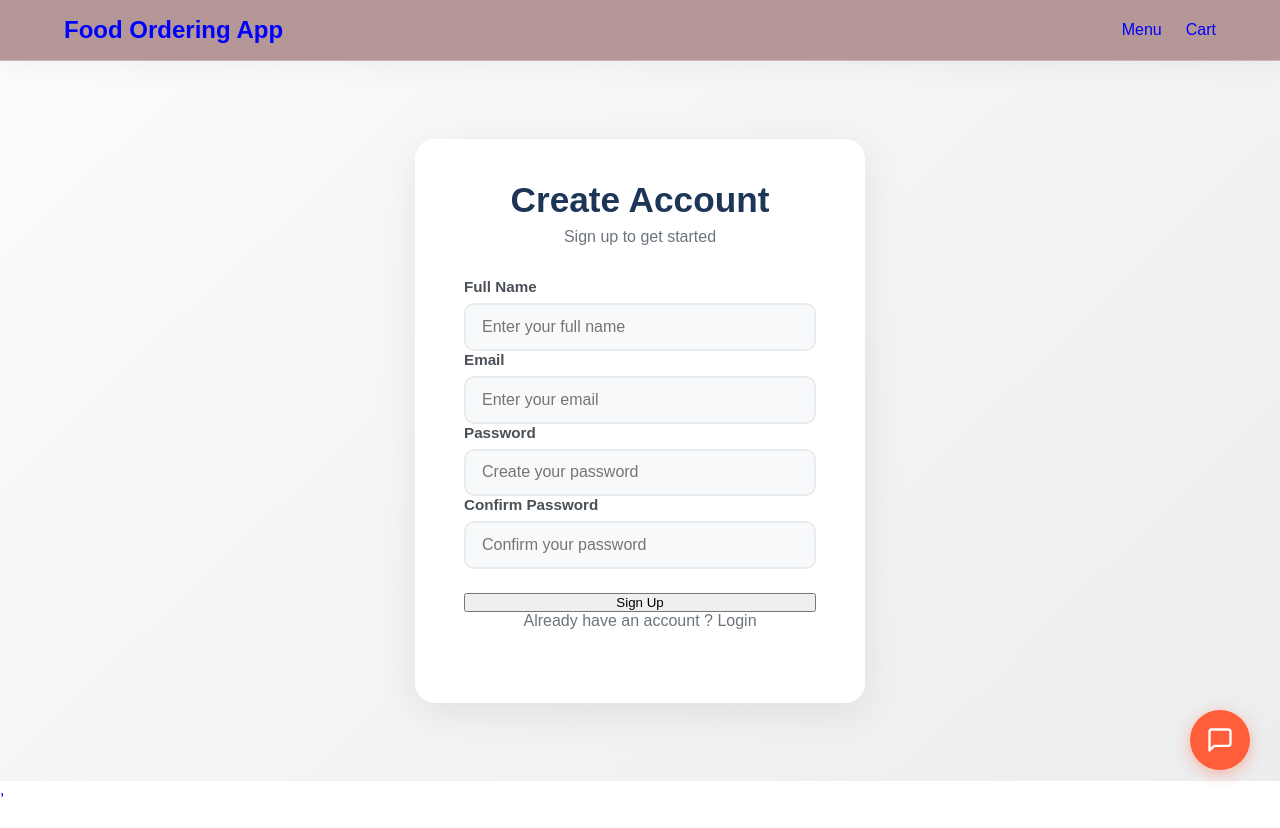
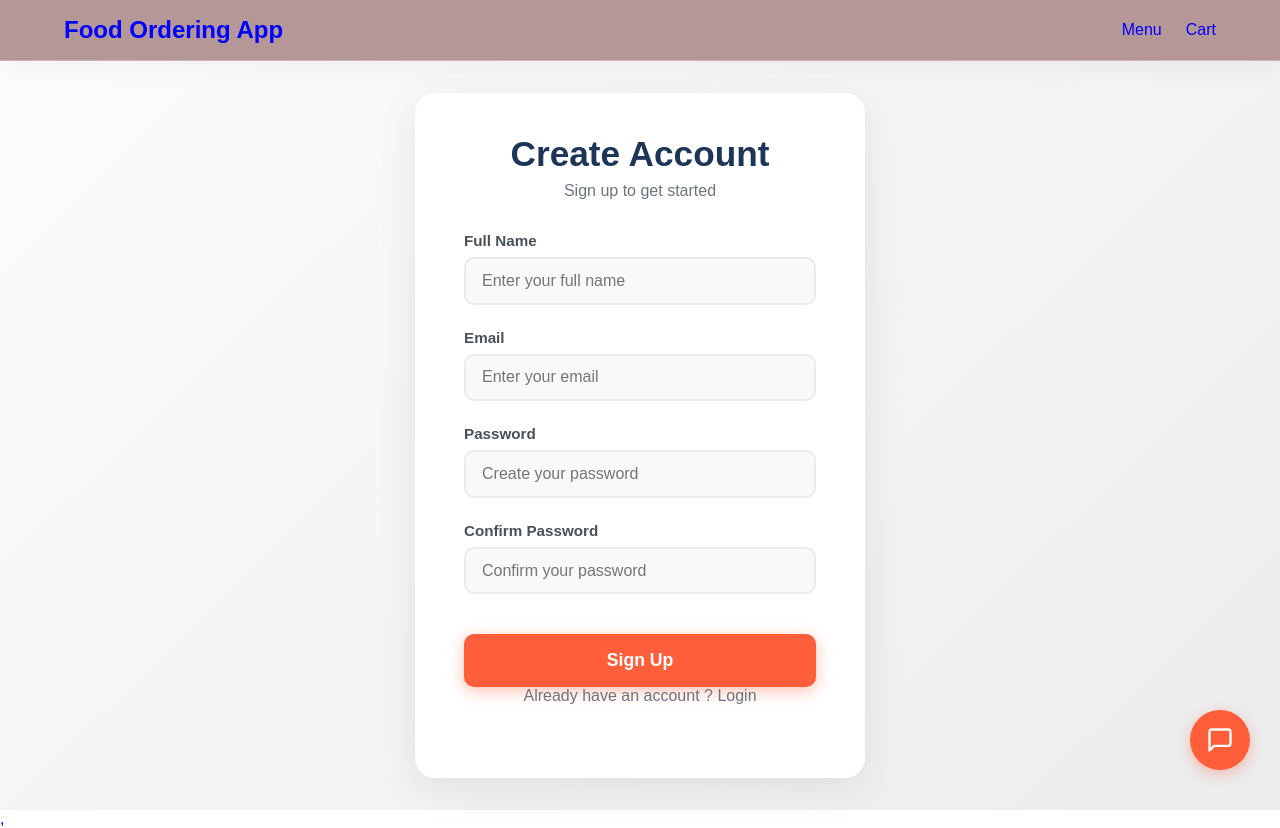
Before and after one commit to ounibbini484-bot/Final-project-, a React (Vite) app: page /signup in a window 1280 px wide. Before the commit the page ends 800 px from the top, so only its background shows below. Built offline with nearby package versions, Linux system fonts and the light colour scheme.

Commit message:
signup page finalize

```diff
--- a/src/App.css
+++ b/src/App.css
@@ -641,3 +641,24 @@ transition: transform 0.3s ease;
     background: #fff;
     box-shadow: 0 0 0 4px rgba(255, 94, 58, 0.1);
 }
+
+.auth-btn{
+    width: 100%;
+    padding: 1rem;
+    background-color: #ff5e3a;
+    color: white;
+    border: none;
+    border-radius: 10px;
+    font-size: 1.1rem;
+    font-weight: 600;
+    cursor: pointer;
+    margin-top: 1rem;
+    transition: all 0.3s ease;
+    box-shadow: 0 4px 15px rgba(255, 94, 58, 0.4);
+}
+
+.auth-btn:hover{
+    background-color: #f4511e;
+    transform: translateY(-2px);
+     box-shadow: 0 8px 25px rgba(255, 94, 58, 0.5);
+}
--- a/src/pages/Home.jsx
+++ b/src/pages/Home.jsx
@@ -7,14 +7,8 @@ const Home = () => {
   return (
     <div className="container">
 
-      <div className="home-header">
         <h1 className="page-title">Explore Our Menu</h1>
 
-        <div className="auth-actions">
-          <Link to="/login" className="login-btn">Login</Link>
-          <Link to="/signup" className="signup-btn">Sign Up</Link>
-        </div>
-      </div>
 
       <div className="food-container">
         {foodData.map((food) => (
--- a/src/pages/Login.jsx
+++ b/src/pages/Login.jsx
@@ -1,4 +1,5 @@
 import React from 'react'
+import { Link } from 'react-router-dom'
 
 const Login = () => {
   return (
--- a/src/pages/Signup.jsx
+++ b/src/pages/Signup.jsx
@@ -1,24 +1,91 @@
-import React from 'react'
-import { Link } from 'react-router-dom'
+import React, { useState } from 'react'
+import { Link, useNavigate } from 'react-router-dom'
 
 const Signup = () => {
+
+  const [formData, setFormData] = useState({
+    name:'',
+    email:'',
+    password:'',
+    confirmPassword:''
+  })
+
+  const navigate = useNavigate();
+
+  const handleChange = (e)=>{
+    setFormData({...formData, [e.target.name]: e.target.value})
+  }
+
+  const handleSubmit = (e) =>{
+    e.preventDefault();
+    if (formData.password !== formData.confirmPassword) {
+      alert("Passwords don't match");
+      return
+    }
+
+    console.log('Signup attemt:', formData);
+    navigate('/login')
+  }
+
+
   return (
     <div className='auth-container'>
       <div className='auth-card'>
         <h2>Create Account</h2>
         <p>Sign up to get started</p>
-        <form className='auth-form'>
+        <form className='auth-form' onSubmit={handleSubmit}>
           <div className='form-group'>
             <label htmlFor="name">Full Name</label>
-            <input type="text" placeholder='Enter your full name' />
+
+            <input type="text"
+            placeholder='Enter your full name'
+            id='name'
+            name='name'
+            value={formData.name}
+            onChange={handleChange}
+            required />
+
+            </div>
+
+            <div className='form-group'>
+
             <label htmlFor="name">Email</label>
-            <input type="email" placeholder='Enter your email' />
+
+            <input type="email"
+            placeholder='Enter your email'
+            id='email'
+            name='email'
+            value={formData.email}
+            onChange={handleChange}
+            required />
+
+             </div>
+
+             <div className='form-group'>
             <label htmlFor="password">Password</label>
-            <input type="password" placeholder='Create your password' />
+            <input type="password"
+            placeholder='Create your password'
+            id='password'
+            name='password'
+            value={formData.password}
+            onChange={handleChange}
+            required
+             />
+              </div>
+
+              <div className='form-group'>
+
             <label htmlFor="confirmPassword">Confirm Password</label>
-            <input type="password" placeholder='Confirm your password' />
+            <input type="password"
+            placeholder='Confirm your password'
+            id='confirmPassword'
+            name='confirmPassword'
+            value={formData.confirmPassword}
+            onChange={handleChange}
+            required
+             />
           </div>
-          <button type='submit'>Sign Up</button>
+          <button type='submit' className='auth-btn'>Sign Up</button>
         </form>
 
         <p>Already have an account ? <Link to="/login">Login</Link></p>
```
